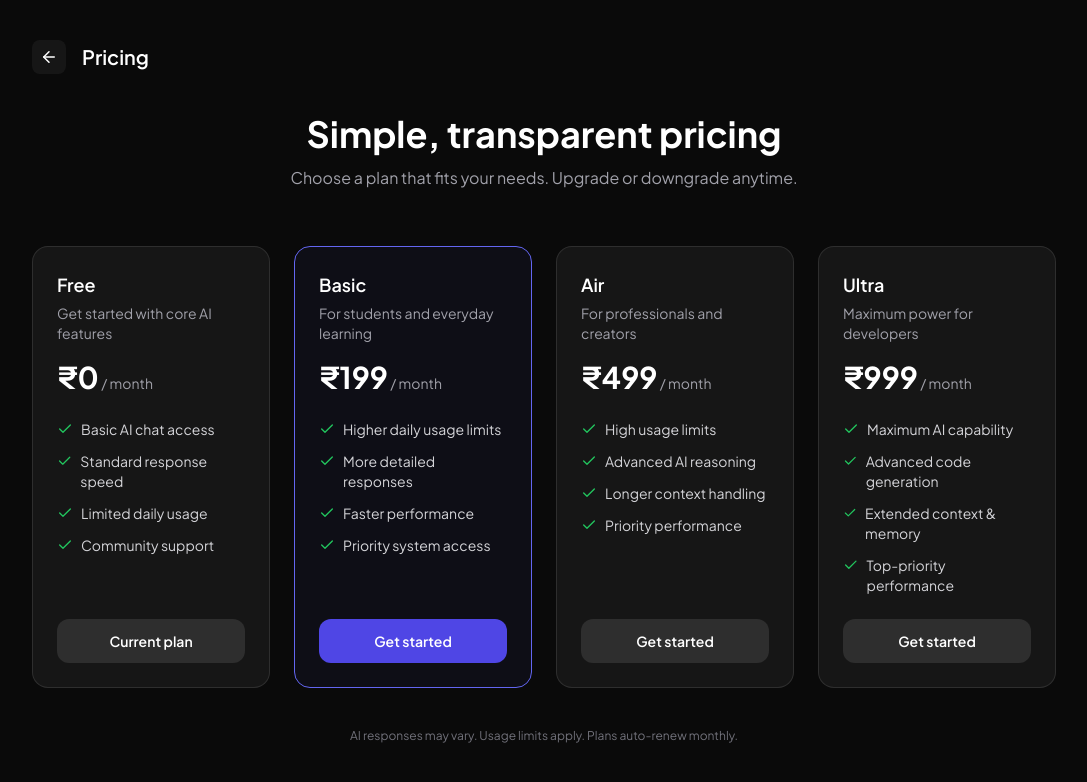
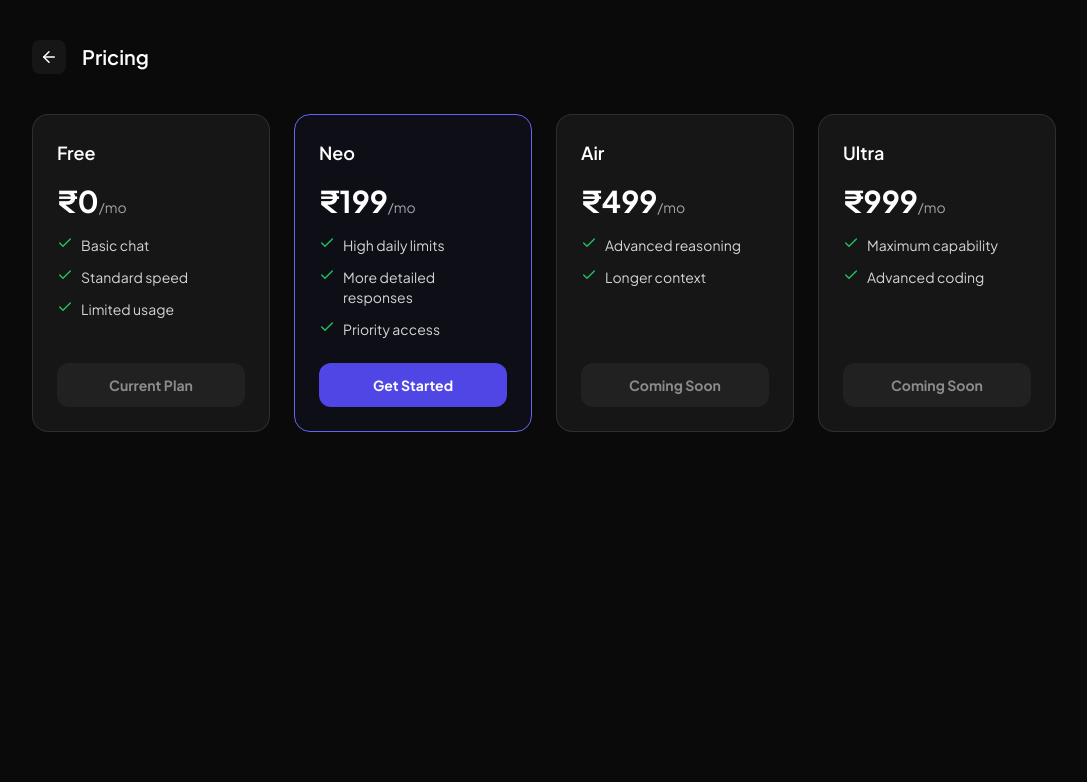
Before and after one commit to sagarx139/CNEAPEE-UI-UX, a React (Vite) app in the folder frontend/: page /plans in a window 1280 px wide. Shown: the top 782 px of the page, without its empty margins (96-1183 px from the left). Built offline with nearby package versions, Linux system fonts and the light colour scheme.

Commit message:
Payment System and Approval system made

```diff
--- a/frontend/src/Policy.jsx
+++ b/frontend/src/Policy.jsx
@@ -174,9 +174,9 @@ export default function Policy() {
           </p>
 
           <div className="inline-block text-left bg-zinc-900 p-6 rounded-2xl border border-zinc-800">
-             <p className="text-zinc-400 text-sm">Business Entity: <span className="text-white font-bold">Individual (Sanskriti Bhushan)</span></p>
+             <p className="text-zinc-400 text-sm">Business Entity: <span className="text-white font-bold">Individual (S Bhushan)</span></p>
              <p className="text-zinc-400 text-sm mt-1">Domain: <span className="text-white">cneapee.com</span></p>
-             <p className="text-zinc-400 text-sm mt-1">Location: <span className="text-white">Patna, Bihar, India</span></p>
+             <p className="text-zinc-400 text-sm mt-1">Location: <span className="text-white">New Delhi, India</span></p>
              <hr className="my-3 border-zinc-800"/>
              <p className="text-zinc-400 text-sm mt-1">Support Email: <a href="mailto:support@cneapee.com" className="text-indigo-400 hover:underline">support@cneapee.com</a></p>
           </div>
--- a/frontend/src/Pricing.jsx
+++ b/frontend/src/Pricing.jsx
@@ -1,129 +1,102 @@
-import React from "react";
-import { Check, ArrowLeft } from "lucide-react";
+import React, { useState } from "react";
+import { Check, ArrowLeft, X, Loader2, PartyPopper } from "lucide-react";
+import axios from 'axios';
+
+// Backend URL update karna mat bhoolna
+const API_URL = "https://cneapee-backend-703598443794.asia-south1.run.app/api/admin";
 
 const PLANS = [
-  {
-    name: "Free",
-    price: "₹0",
-    desc: "Get started with core AI features",
-    features: [
-      "Basic AI chat access",
-      "Standard response speed",
-      "Limited daily usage",
-      "Community support"
-    ],
-    primary: false
-  },
-  {
-    name: "Basic",
-    price: "₹199",
-    desc: "For students and everyday learning",
-    features: [
-      "Higher daily usage limits",
-      "More detailed responses",
-      "Faster performance",
-      "Priority system access"
-    ],
-    primary: true
-  },
-  {
-    name: "Air",
-    price: "₹499",
-    desc: "For professionals and creators",
-    features: [
-      "High usage limits",
-      "Advanced AI reasoning",
-      "Longer context handling",
-      "Priority performance"
-    ],
-    primary: false
-  },
-  {
-    name: "Ultra",
-    price: "₹999",
-    desc: "Maximum power for developers",
-    features: [
-      "Maximum AI capability",
-      "Advanced code generation",
-      "Extended context & memory",
-      "Top-priority performance"
-    ],
-    primary: false
-  }
+  { name: "Free", price: "₹0", features: ["Basic chat", "Standard speed", "Limited usage"], primary: false, btnText: "Current Plan", disabled: true },
+  { name: "Neo", price: "₹199", features: ["High daily limits", "More detailed responses", "Priority access"], primary: true, btnText: "Get Started", disabled: false },
+  { name: "Air", price: "₹499", features: ["Advanced reasoning", "Longer context"], primary: false, btnText: "Coming Soon", disabled: true },
+  { name: "Ultra", price: "₹999", features: ["Maximum capability", "Advanced coding"], primary: false, btnText: "Coming Soon", disabled: true }
 ];
 
-export default function Pricing({ onNavigate }) {
+export default function Pricing({ user, onNavigate }) {
+  const [showModal, setShowModal] = useState(false);
+  const [coupon, setCoupon] = useState("");
+  const [loading, setLoading] = useState(false);
+  const [step, setStep] = useState(1); // 1: Form, 2: Success
+
+  const handlePlanClick = (plan) => {
+    if (plan.name === "Neo") {
+      if(!user) return alert("Please Login First!");
+      setShowModal(true);
+    }
+  };
+
+  const handleApplyCoupon = async () => {
+    if (coupon.trim().toUpperCase() !== "NEWYEAR100") {
+      alert("Invalid Coupon! Try: NEWYEAR100");
+      return;
+    }
+    setLoading(true);
+    try {
+      await axios.post(`${API_URL}/submit-payment-request`, {
+        userId: user._id,
+        userName: user.name,
+        userEmail: user.email,
+        planName: "Neo"
+      });
+      setStep(2);
+    } catch (error) {
+      alert(error.response?.data?.message || "Failed to send request");
+    } finally {
+      setLoading(false);
+    }
+  };
+
   return (
-    <div className="min-h-screen bg-[#0a0a0a] text-white px-4 py-10">
+    <div className="min-h-screen bg-[#0a0a0a] text-white px-4 py-10 relative">
       <div className="max-w-5xl mx-auto">
-
-        {/* Header */}
         <div className="flex items-center gap-4 mb-10">
-          <button
-            onClick={() => onNavigate("home")}
-            className="p-2 rounded-lg bg-white/5 hover:bg-white/10 transition"
-          >
-            <ArrowLeft size={18} />
-          </button>
+          <button onClick={() => onNavigate("home")} className="p-2 rounded-lg bg-white/5 hover:bg-white/10"><ArrowLeft size={18} /></button>
           <h1 className="text-xl font-semibold">Pricing</h1>
         </div>
 
-        {/* Title */}
-        <div className="text-center mb-14">
-          <h2 className="text-4xl font-bold mb-3">
-            Simple, transparent pricing
-          </h2>
-          <p className="text-zinc-400 max-w-xl mx-auto">
-            Choose a plan that fits your needs. Upgrade or downgrade anytime.
-          </p>
-        </div>
-
-        {/* Plans */}
-        <div className="grid grid-cols-1 md:grid-cols-4 gap-6">
+        <div className="grid grid-cols-1 md:grid-cols-4 gap-6 mt-10">
           {PLANS.map((plan, idx) => (
-            <div
-              key={idx}
-              className={`rounded-2xl border p-6 flex flex-col
-                ${plan.primary
-                  ? "border-indigo-500 bg-indigo-500/5"
-                  : "border-white/10 bg-white/5"
-                }`}
-            >
-              <h3 className="text-lg font-semibold mb-1">{plan.name}</h3>
-              <p className="text-sm text-zinc-400 mb-4">{plan.desc}</p>
-
-              <div className="mb-6">
-                <span className="text-3xl font-bold">{plan.price}</span>
-                <span className="text-zinc-400 text-sm"> / month</span>
-              </div>
-
-              <ul className="space-y-3 text-sm flex-1 mb-6">
-                {plan.features.map((feat, i) => (
-                  <li key={i} className="flex items-start gap-2 text-zinc-300">
-                    <Check size={16} className="text-green-500 mt-0.5" />
-                    {feat}
-                  </li>
-                ))}
-              </ul>
-
-              <button
-                className={`w-full py-3 rounded-xl font-semibold text-sm transition
-                  ${plan.primary
-                    ? "bg-indigo-600 hover:bg-indigo-500"
-                    : "bg-white/10 hover:bg-white/20"
-                  }`}
-              >
-                {plan.name === "Free" ? "Current plan" : "Get started"}
-              </button>
+            <div key={idx} className={`rounded-2xl border p-6 flex flex-col ${plan.primary ? "border-indigo-500 bg-indigo-500/5" : "border-white/10 bg-white/5"}`}>
+              <h3 className="text-lg font-semibold">{plan.name}</h3>
+              <div className="my-4"><span className="text-3xl font-bold">{plan.price}</span><span className="text-sm text-zinc-400">/mo</span></div>
+              <ul className="space-y-3 text-sm flex-1 mb-6">{plan.features.map((f, i) => (<li key={i} className="flex gap-2 text-zinc-300"><Check size={16} className="text-green-500"/>{f}</li>))}</ul>
+              <button onClick={() => handlePlanClick(plan)} disabled={plan.disabled} className={`w-full py-3 rounded-xl font-bold text-sm ${plan.primary ? "bg-indigo-600 hover:bg-indigo-500" : "bg-white/10 opacity-50 cursor-not-allowed"}`}>{plan.btnText}</button>
             </div>
           ))}
         </div>
+      </div>
 
-        {/* Footer note */}
-        <p className="text-center text-xs text-zinc-500 mt-10">
-          AI responses may vary. Usage limits apply. Plans auto-renew monthly.
-        </p>
-      </div>
+      {/* FAKE BILLING MODAL */}
+      {showModal && (
+        <div className="fixed inset-0 z-50 flex items-center justify-center bg-black/80 backdrop-blur-sm p-4">
+          <div className="bg-[#121212] border border-white/10 w-full max-w-md rounded-2xl p-6 relative shadow-2xl">
+            <button onClick={() => setShowModal(false)} className="absolute top-4 right-4 text-zinc-500 hover:text-white"><X size={20}/></button>
+
+            {step === 1 ? (
+              <>
+                <h3 className="text-xl font-bold mb-2">Secure Checkout</h3>
+                <p className="text-zinc-400 text-sm mb-6">Plan: <span className="text-indigo-400 font-bold">Neo (₹199)</span></p>
+                <div className="space-y-4">
+                  <div>
+                    <label className="text-xs text-zinc-500 uppercase font-bold">Coupon Code</label>
+                    <input type="text" placeholder="Enter Code" value={coupon} onChange={(e) => setCoupon(e.target.value)} className="w-full bg-black border border-white/10 rounded-xl p-3 text-white mt-1 focus:border-indigo-500 outline-none"/>
+                    <p className="text-[10px] text-zinc-500 mt-1">*Hint: Use NEWYEAR100</p>
+                  </div>
+                  <div className="bg-zinc-900/50 p-3 rounded-lg flex justify-between text-sm"><span className="text-zinc-400">Total:</span><span className="font-bold text-white">₹0.00</span></div>
+                  <button onClick={handleApplyCoupon} disabled={loading} className="w-full bg-indigo-600 hover:bg-indigo-500 text-white font-bold py-3 rounded-xl flex justify-center items-center">{loading ? <Loader2 className="animate-spin"/> : "Complete Upgrade"}</button>
+                </div>
+              </>
+            ) : (
+              <div className="text-center py-6">
+                <PartyPopper size={40} className="mx-auto text-green-500 mb-4"/>
+                <h3 className="text-2xl font-bold mb-2">Success!</h3>
+                <p className="text-zinc-400 mb-6">Request sent. You will be upgraded shortly.</p>
+                <button onClick={() => { setShowModal(false); onNavigate('home'); }} className="w-full bg-white text-black font-bold py-3 rounded-xl">Back to Home</button>
+              </div>
+            )}
+          </div>
+        </div>
+      )}
     </div>
   );
 }
```
Also changed, not shown: frontend/src/AdminDashboard.jsx (+75 -6 lines), 2 other files (tests, documents, lock files or other folders).
